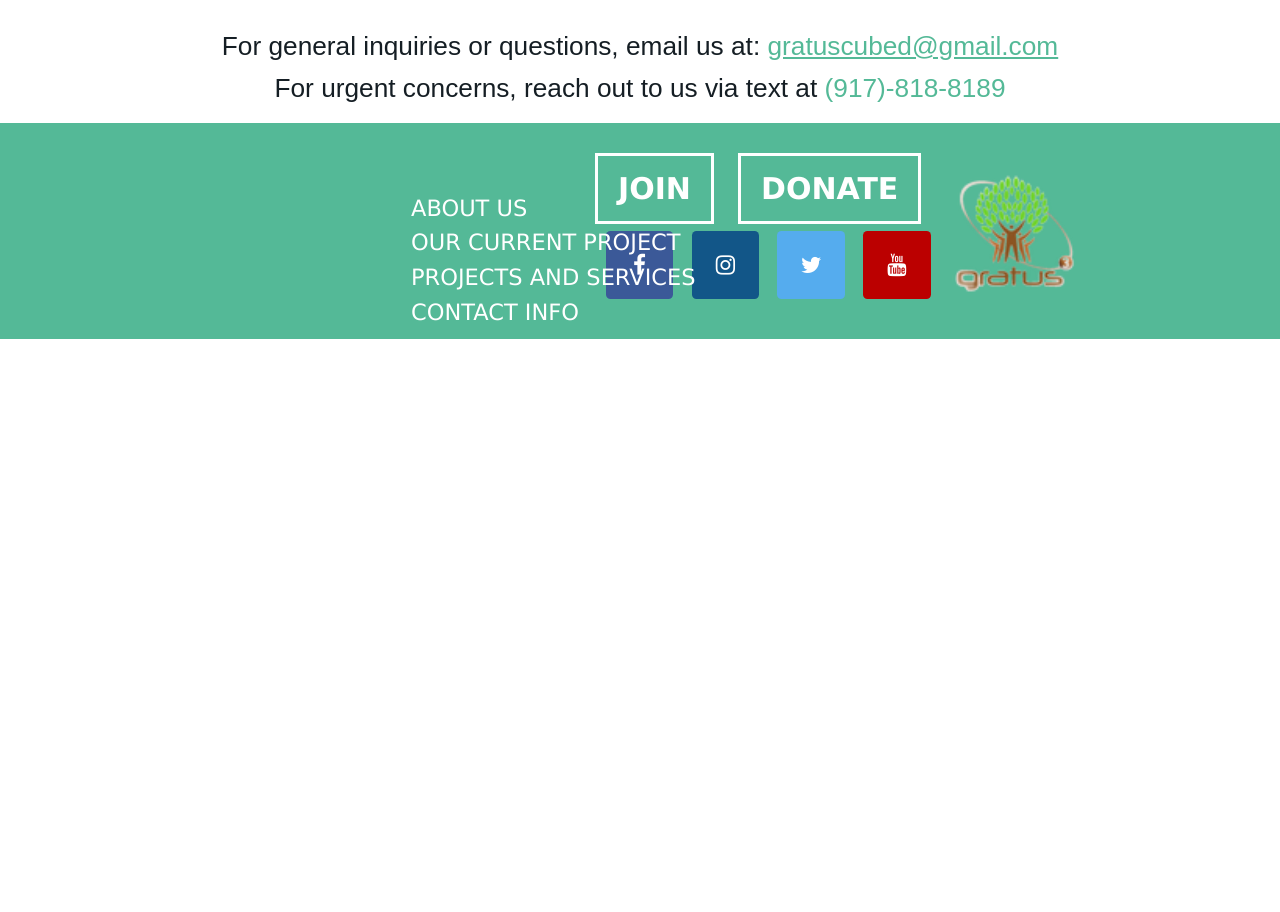
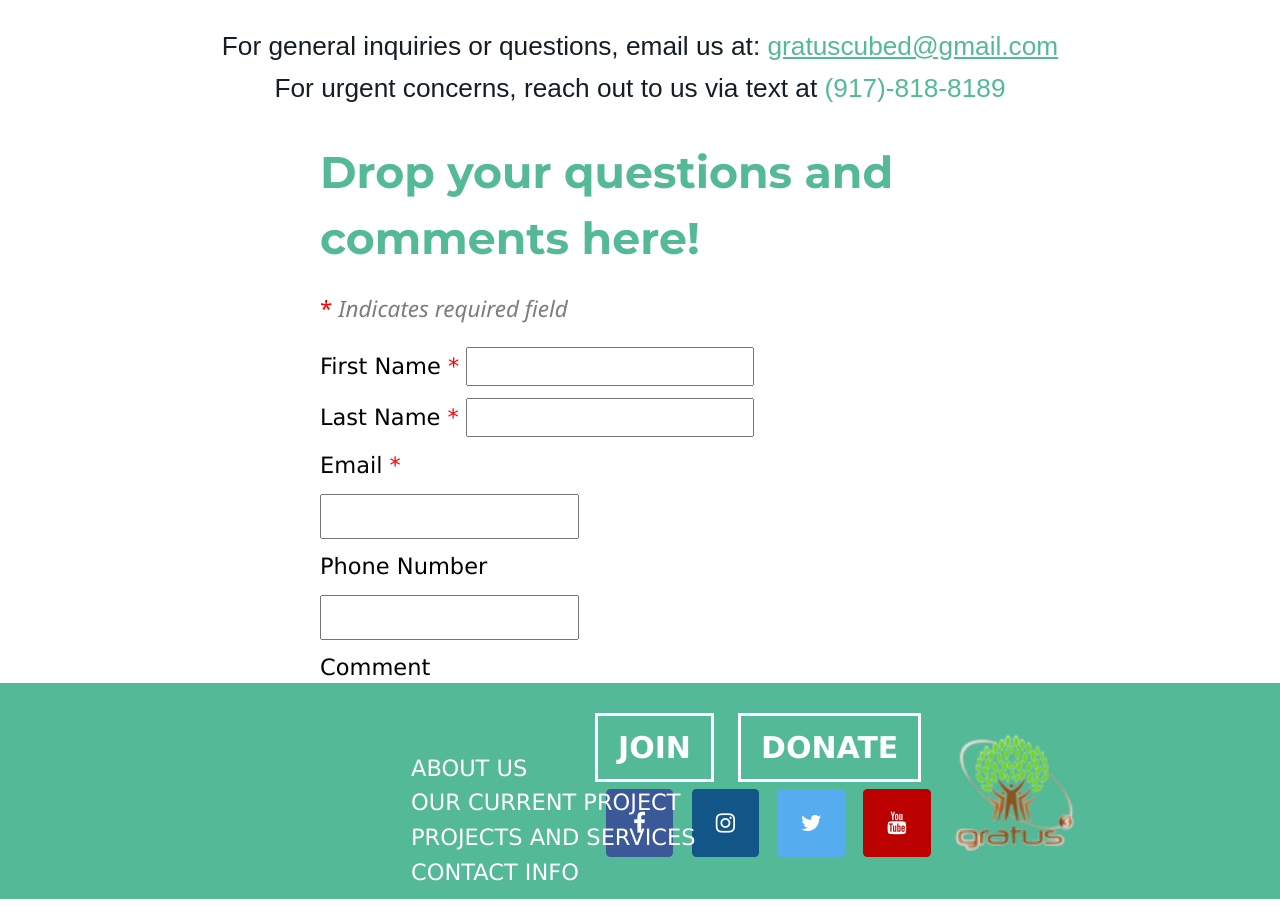
Before and after one commit to ANDREW0307/Gratus-Cubed, a plain HTML site: page ContactInfo/ContactInfo.html in a window 1280 px wide. Shown: the part 520-1432 px from the top of the page. Before the commit the page ends 872 px from the top, so only its background shows below. Drawn offline with nearby package versions, Linux system fonts and the light colour scheme; files that its build step writes are made by us from their sources; a web font is replaced by a local one.

Commit message:
Added forms

```diff
--- a/ContactInfo/ContactInfo.css
+++ b/ContactInfo/ContactInfo.css
@@ -310,16 +310,71 @@ nav a:hover::before {
 }
 
 
+.submissionsbox {
+  position: relative;
+  top: 2%;
+  width: 50%;
+  height: 70%;
+  margin-left: 25%;
+}
+
+.submissionsbox h1 {
+  font-size: 2.95em;
+  color: #54b997;
+  font-family: 'Montserrat', sans-serif;
+}
+
+
+.submissionsbox h2 {
+  font-size: 1.5em;
+}
+
+.submissionsbox p {
+  font-size: .75em;
+}
+
+.asterisk {
+  color: red;
+}
+
+.Input {
+  font-size: 2em;
+}
+
+
+#submit {
+  position: relative;
+  left: 9%;
+  top: 3em;
+  background-color: white;
+  letter-spacing: .15em;
+  color: #2b6054;
+  border-width: medium;
+  border-color: #2b6054;
+  font-family: 'Maven Pro', sans-serif;
+  width: 15%;
+  height: 4em;
+}
+
+#submit:hover {
+  cursor: grabbing;
+  color: white;
+  background-color:  #2b6054;
+  transition: 0.3s;
+}
+
+
+textarea {
+  width: 40%;
+  height: 100%;
+}
 
 
 
-
-
-
-
-
-
-
+.thing {
+  width: 40.5%;
+  height: 3em;
+}
 
 
 
@@ -417,13 +472,10 @@ left: 46.8%;
 
 
 #join {
-  display: inline-block;
-  position: relative;
-  padding: 10px 20px;
+  padding: .3em 20px;
   border-style: solid;
   border-width: medium;
   border-color: white;
-  display: inline;
   font-size: 2em;
   font-weight: bold;
   color: white;
@@ -461,13 +513,10 @@ left: 46.8%;
 
 
 #donate {
-  display: inline-block;
-  position: relative;
-  padding: 10px 20px;
+  padding: .3em 20px;
   border-style: solid;
   border-width: medium;
   border-color: white;
-  display: inline;
   font-size: 2em;
   font-weight: bold;
   color: white;
@@ -480,7 +529,6 @@ left: 46.8%;
   color: white;
   position: relative;
   left: 48%;
-  top: 0em;
 }
 
 
--- a/ContactInfo/ContactInfo.html
+++ b/ContactInfo/ContactInfo.html
@@ -8,6 +8,8 @@
  <link href="https://fonts.googleapis.com/css2?family=Muli:wght@600&display=swap" rel="stylesheet">
  <link rel="icon" href="Images/GratusLogo.png">
  <link rel="stylesheet" href="ContactInfo.css">
+ <link href="https://fonts.googleapis.com/css2?family=Montserrat:wght@700&display=swap" rel="stylesheet">
+ <link href="https://fonts.googleapis.com/css2?family=Maven+Pro:wght@700&display=swap" rel="stylesheet">
  <meta name="viewport" content="width=device-width, initial-scale=1">
 
   <meta charset="utf-8">
@@ -67,11 +69,36 @@
     </p>
   </div>
 
+<div class="submissionsbox">
+  <h1>Drop your questions and comments here!</h1>
+  <h2><span class="asterisk">*</span> <i>Indicates required field</i></h2>
+  <form name="contact" method="POST" data-netlify="true">
+    <p>
+      <label class="Input">First Name <span class="asterisk"> * </span><input type="text" name="name" /></label>
+      <div class="">
+      <p>  <label class="Input">Last Name <span class="asterisk"> * </span><input type="text" name="name" /></label></p>
 
-<div class="submissions">
+      </div>
+    </p>
+    <p>
+      <label class="Input">Email <span class="asterisk"> * </span></label>
+    </p>
+    <input type="email" name="email"  class="thing"/>
+    <p>
+      <label class="Input">Phone Number</label>
+    </p>
+    <input type="tel" name="tel" class="thing"/>
+    <p>
+      <label class="Input"><span id="comment">Comment </span> </label>
+    </p>
+    <p><textarea name="message" class="Input"></textarea></p>
+    <p>
+      <button type="submit" id="submit">SUBMIT</button>
+    </p>
+  </form>
+</div>
 
 
-</div>
 
 
   <div class="footercontainer">
```
Also changed, not shown: HomeV3/homev3.html (+1 -1 lines).
